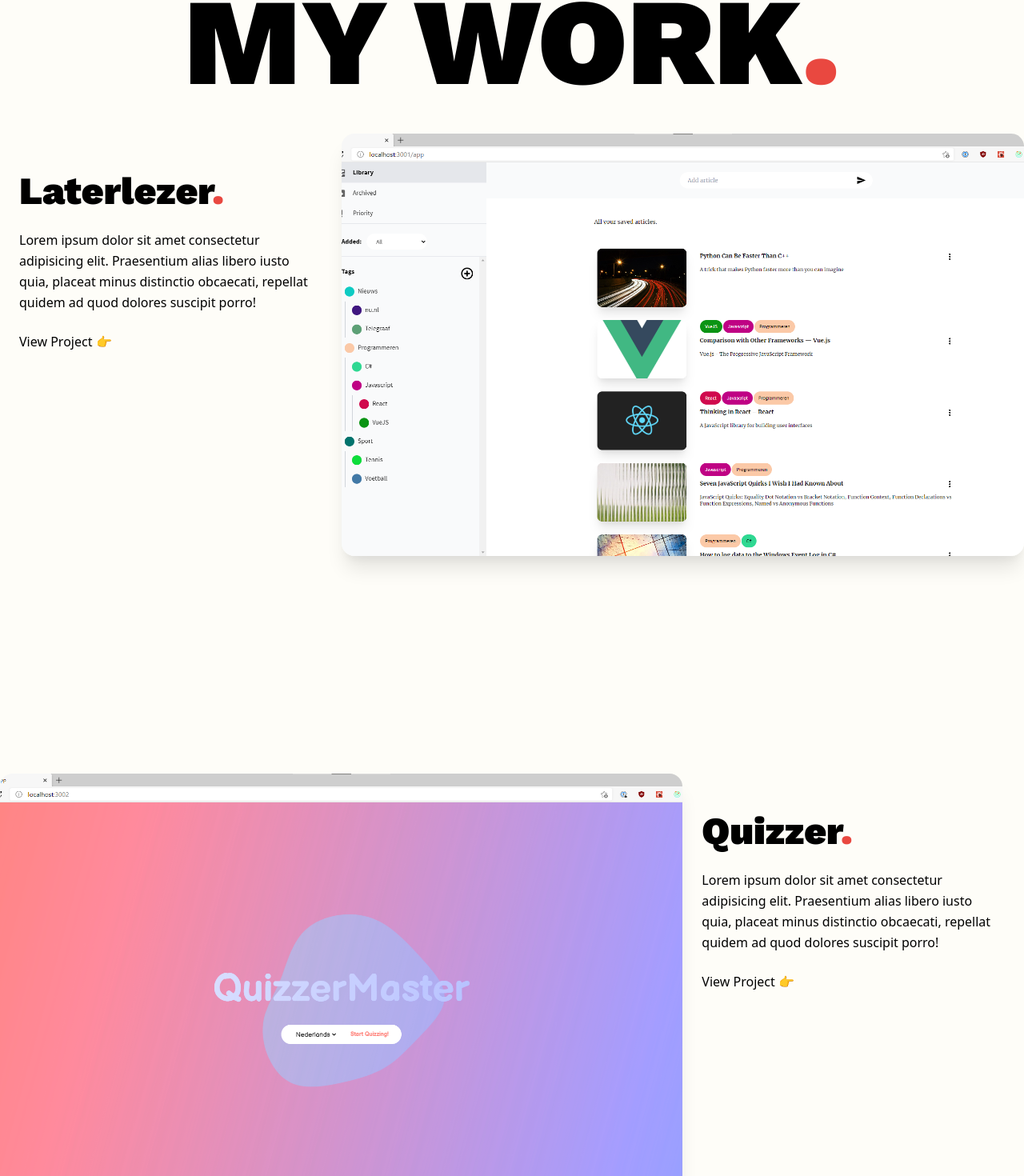
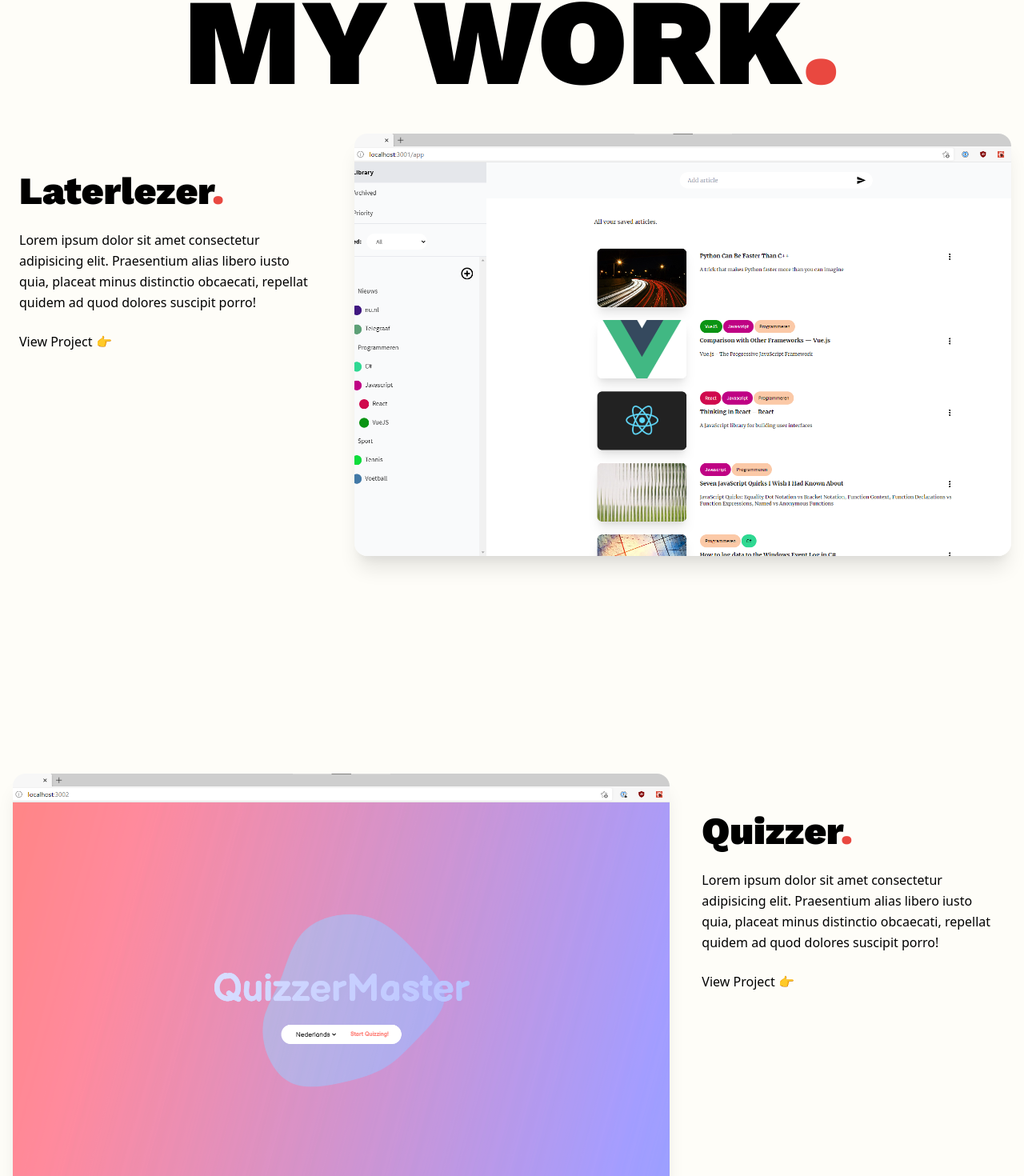
Before and after one commit to Patrickroelofs/Patrickroelofs.com, a React (Create React App) app in the folder client/: page / in a window 1280 px wide. Shown: the part 2013-3483 px from the top of the page at 80% size. Built offline with nearby package versions, Linux system fonts and the light colour scheme; what @tailwindcss/typography would draw is missing.

Commit message:
fix image margin

```diff
--- a/client/src/app/views/home/Home.jsx
+++ b/client/src/app/views/home/Home.jsx
@@ -73,7 +73,7 @@ function Home() {
             </div>
             <button
               onClick={() => { setLaterLezerImage(!laterLezerImage); }}
-              className="col-span-4 bg-center bg-cover shadow-xl rounded-2xl"
+              className="col-span-4 mx-4 bg-center bg-cover shadow-xl rounded-2xl"
               style={{ backgroundImage: `url('${laterLezerImageReplacer()}')` }}
             />
           </div>
@@ -84,7 +84,7 @@ function Home() {
         <div className="min-h-screen">
           <div className="grid grid-cols-6 m-auto max-w-7xl" style={{ height: '66vh' }}>
             <div
-              className="col-span-4 bg-center bg-cover shadow-xl rounded-2xl"
+              className="col-span-4 mx-4 bg-center bg-cover shadow-xl rounded-2xl"
               style={{ backgroundImage: 'url(\'projects/quizzer_laptop.png\'' }}
             />
             <div className="col-span-2">
```
